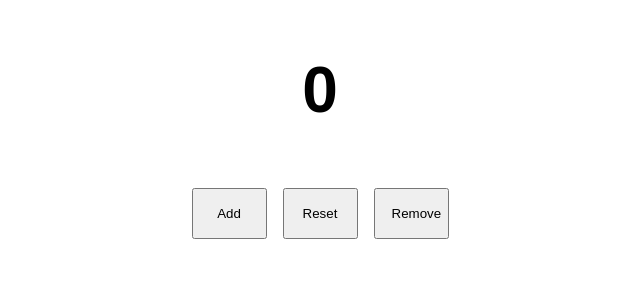
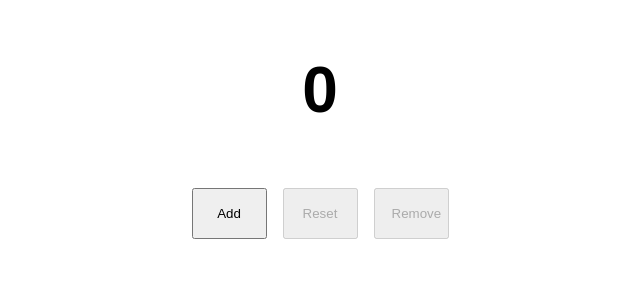
Before and after one commit to aimarjs/counter, a React (Create React App) app: page / in a window 1280 px wide. Shown: the top 300 px of the page, without its empty margins (320-960 px from the left). Built offline with nearby package versions, Linux system fonts and the light colour scheme.

Commit message:
more small changes

```diff
--- a/src/components/App.js
+++ b/src/components/App.js
@@ -3,21 +3,22 @@ import { connect } from 'react-redux';
 import styled from 'styled-components';
 import * as actions from '../store/actions'
 
-import Button from './Button'
+import Counter from './Counter';
 
 class App extends Component {
   render() {
     return (
       <AppWrapper>
         <HeaderWrapper>
-          <Counter>{this.props.counter.value}</Counter>
+          <CounterValue>{this.props.counter.value}</CounterValue>
         </HeaderWrapper>
         <BodyWrapper>
-          <Controls>
-            <Button title="Add" clickHandler={this.props.onAdd} />
-            <Button title="Reset" clickHandler={this.props.onReset} />
-            <Button title="Remove" clickHandler={this.props.onRemove} />
-          </Controls>
+          <Counter
+            onAdd={this.props.onAdd}
+            onRemove={this.props.onRemove}
+            onReset={this.props.onReset}
+            value={this.props.counter.value}
+          />
         </BodyWrapper>
       </AppWrapper>
     );
@@ -38,13 +39,7 @@ const HeaderWrapper = styled.div`
 const BodyWrapper = styled.div`
   text-align: center;
 `
-
-const Controls = styled.div`
-  margin: 0 auto;
-  max-width: 300px;
-`
-
-const Counter = styled.h2`
+const CounterValue = styled.h2`
   font-size: 64px;
 `
 
--- a/src/components/Button/index.js
+++ b/src/components/Button/index.js
@@ -2,7 +2,7 @@ import React from 'react';
 import styled from 'styled-components';
 
 const Button = props => (
-  <StyledButton type="button" onClick={props.clickHandler}>{props.title}</StyledButton>
+  <StyledButton type="button" onClick={props.clickHandler} disabled={props.disable}>{props.title}</StyledButton>
 )
 
 const StyledButton = styled.button`
--- /dev/null
+++ b/src/components/Counter/index.js
@@ -0,0 +1,18 @@
+import React from 'react';
+import styled from 'styled-components';
+import Button from '../Button';
+
+const Counter = props => (
+  <Controls>
+    <Button title="Add" clickHandler={props.onAdd} />
+    <Button title="Reset" clickHandler={props.onReset} disable={props.value !== 0 ? false : true} />
+    <Button title="Remove" clickHandler={props.onRemove} disable={props.value !== 0 ? false : true}/>
+  </Controls>
+)
+
+const Controls = styled.div`
+  margin: 0 auto;
+  max-width: 300px;
+`
+
+export default Counter;
--- a/src/store/reducers/counterReducer.js
+++ b/src/store/reducers/counterReducer.js
@@ -1,5 +1,4 @@
 import * as actionTypes from '../actions/actionTypes';
-// import { updateObject } from '../utility';
 
 const initialState = {
   value: 0
@@ -9,7 +8,6 @@ const reducer = (state = initialState, action) => {
   switch (action.type) {
 
     case actionTypes.INC_COUNTER:
-      console.log("STATE", state);
       return {
         ...state,
         value: state.value + 1
--- a/src/store/storeConfigure.js
+++ b/src/store/storeConfigure.js
@@ -15,6 +15,4 @@ const store = createStore(
   composeEnhancers
 )
 
-// const store = createStore(rootReducer, composeEnhancers);
-
 export default store;
```
